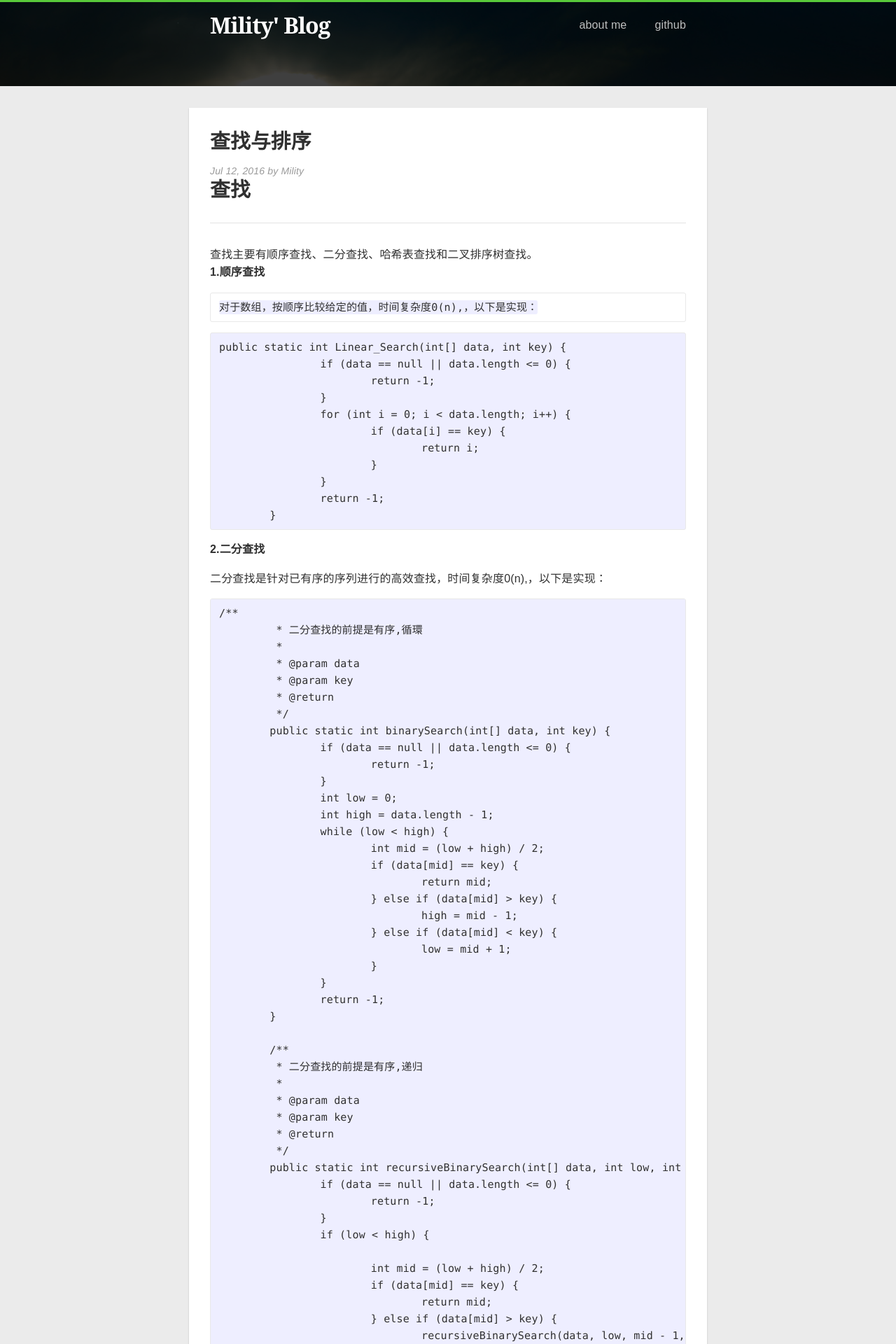
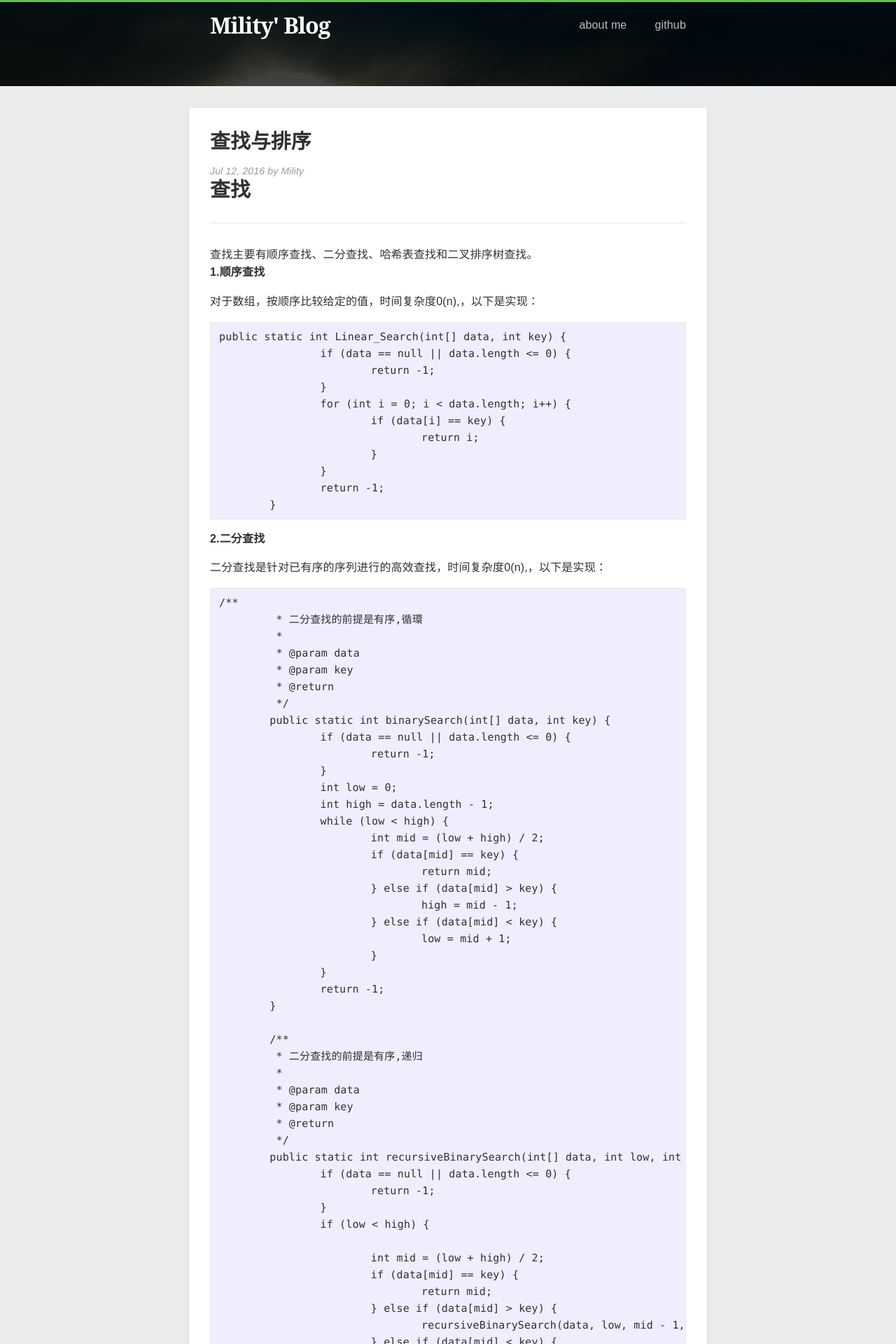
Before and after one commit to Mility/Mility.github.io, a Jekyll site: the page built from _posts/2016-07-12-查找与排序.markdown, in a window 1280 px wide. Shown: the top 1920 px of the page at 70% size. Built offline with Jekyll 4.4.1, drawn with Linux system fonts in a browser that asks for light colours; nearby versions of some CDN libraries.

Commit message:
测试LaTex

````diff
--- a/_posts/2016-07-12-查找与排序.markdown
+++ b/_posts/2016-07-12-查找与排序.markdown
@@ -9,7 +9,7 @@ title: "查找与排序"
 查找主要有顺序查找、二分查找、哈希表查找和二叉排序树查找。
 **1.顺序查找**
 
-    对于数组，按顺序比较给定的值，时间复杂度0(n),，以下是实现：
+对于数组，按顺序比较给定的值，时间复杂度0(n),，以下是实现：
 
 ```JAVA
 public static int Linear_Search(int[] data, int key) {
@@ -126,7 +126,7 @@ boolean Search(BiTree T, int key, BiTree f, BiTree p){
 
 插入的实现：
 
-```
+```JAVA
 boolean Insert(BiTree T, int key)
 {
     if(!Search(T,key,null,p)) {
@@ -180,7 +180,7 @@ boolean Insert(BiTree T, int key)
 第一层递归，循环n次，第二层循环2\*(n/2)......
 所以共有
 
-```
+```LaTex
 n+2(n/2)+4(n/4)+...+n\*(n/n) = n+n+n+...+n=k\*n=log2(n)\*n
 ```
 
````
